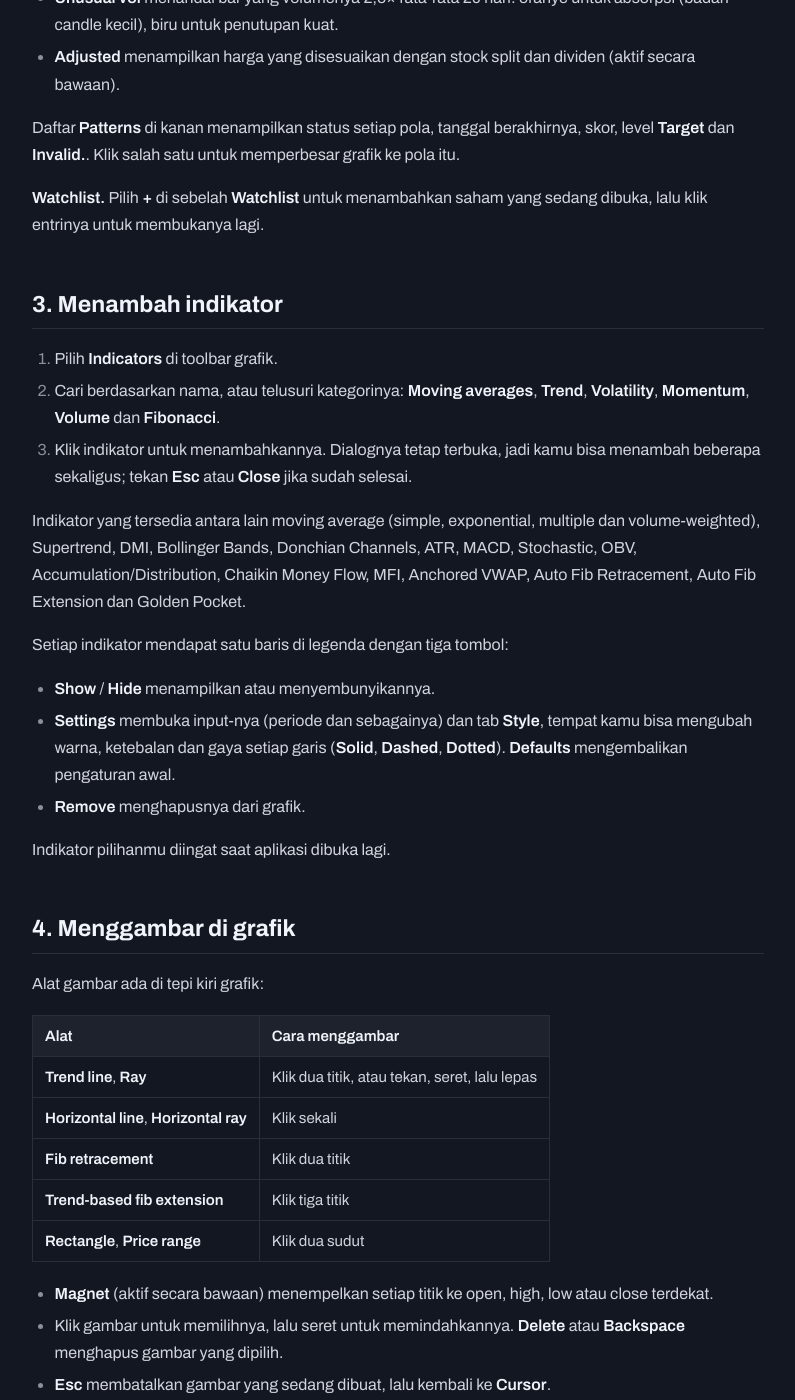
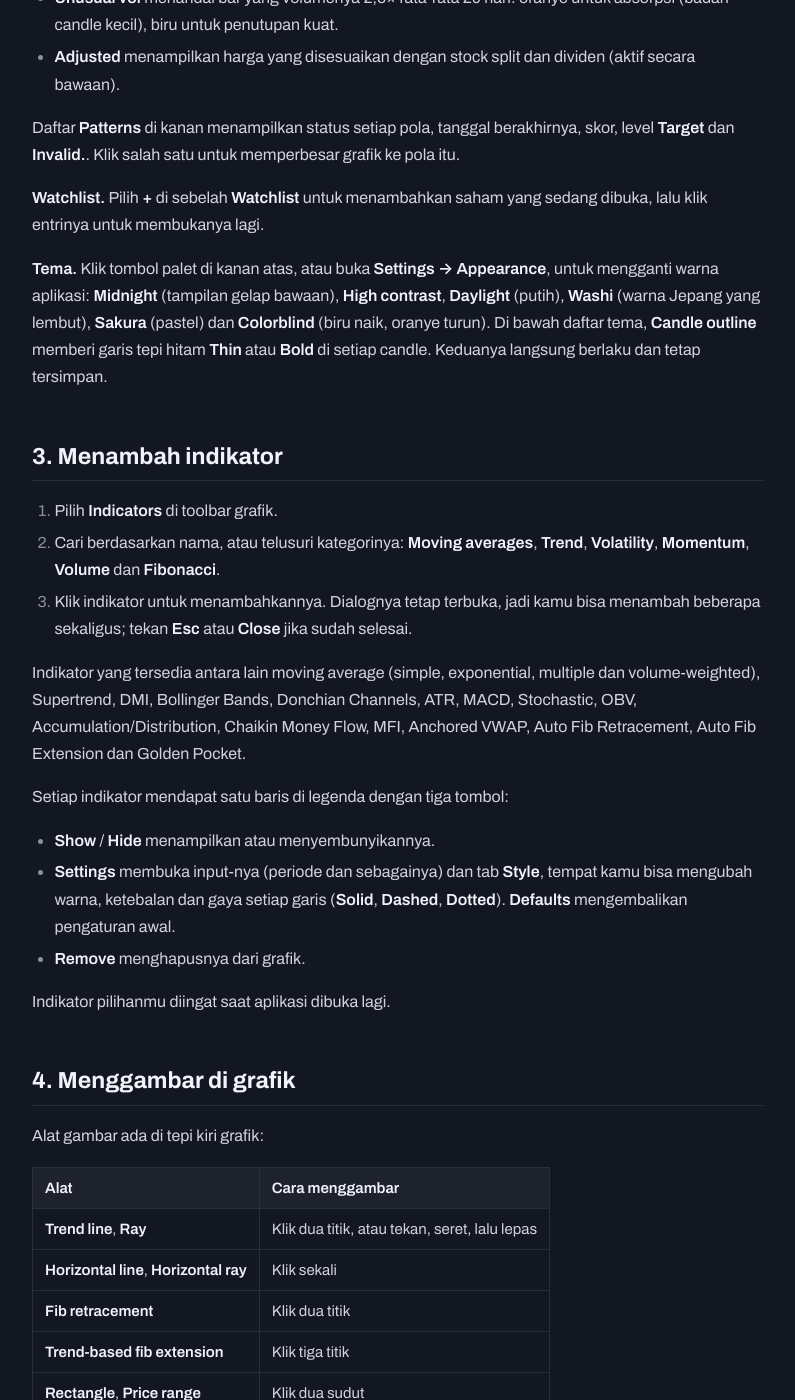
Before and after one commit to anggakawa/chartwizard-releases, a Jekyll site: the page built from TUTORIALS-ID.md, in a window 1280 px wide and 1400 px high, scrolled down 1695 px. Shown: the whole window, without its empty margins (242-1037 px from the left). Built offline with Jekyll 4.4.1, drawn with Linux system fonts in a browser that asks for light colours; our own code applies the rules of GitHub Pages for plain Markdown files; some of the changed text lies outside the part shown.

Commit message:
docs: themes, candle outline and the new Fib drawings for 0.4.2
A new commit also makes Pages deploy again: the 0.4.2 release run built the site with 0.4.2, but deployed it on the same commit as the last deploy, so Pages kept serving 0.4.1.

Co-Authored-By: Claude Opus 5.5 <noreply@anthropic.com>

```diff
--- a/TUTORIALS-ID.md
+++ b/TUTORIALS-ID.md
@@ -59,6 +59,11 @@ Daftar **Patterns** di kanan menampilkan status setiap pola, tanggal berakhirnya
 **Watchlist.** Pilih **+** di sebelah **Watchlist** untuk menambahkan saham yang sedang dibuka, lalu klik entrinya untuk
 membukanya lagi.
 
+**Tema.** Klik tombol palet di kanan atas, atau buka **Settings → Appearance**, untuk mengganti warna aplikasi:
+**Midnight** (tampilan gelap bawaan), **High contrast**, **Daylight** (putih), **Washi** (warna Jepang yang lembut),
+**Sakura** (pastel) dan **Colorblind** (biru naik, oranye turun). Di bawah daftar tema, **Candle outline** memberi garis
+tepi hitam **Thin** atau **Bold** di setiap candle. Keduanya langsung berlaku dan tetap tersimpan.
+
 ## 3. Menambah indikator
 
 1. Pilih **Indicators** di toolbar grafik.
@@ -96,6 +101,8 @@ Alat gambar ada di tepi kiri grafik:
 - Klik gambar untuk memilihnya, lalu seret untuk memindahkannya. **Delete** atau **Backspace** menghapus gambar yang
   dipilih.
 - **Esc** membatalkan gambar yang sedang dibuat, lalu kembali ke **Cursor**.
+- Gambar yang dipilih menampilkan harga titik-titiknya di sumbu harga dan tanggalnya di sumbu waktu.
+- **Fib retracement** dan **Trend-based fib extension** menggambar level seperti TradingView, dengan setiap pita diarsir.
 - **Hide drawings** menyembunyikan gambar tanpa menghapusnya. **Remove all drawings** menghapus semua gambar di saham
   ini, setelah meminta konfirmasi.
 
--- a/_data/i18n.yml
+++ b/_data/i18n.yml
@@ -57,7 +57,8 @@ id:
         Grafik harian BBCA di Chartwizard dengan pola double bottom yang ditemukan otomatis, target dan level invalidasinya, volume, RSI dan daftar pola.
       body: >-
         Candlestick, volume dan RSI, indikator seperti MACD, Bollinger Bands dan Supertrend, alat gambar, serta pola
-        yang ditemukan otomatis: pola klasik, support/resistance, pola candlestick dan divergensi RSI.
+        yang ditemukan otomatis: pola klasik, support/resistance, pola candlestick dan divergensi RSI. Pilih dari enam
+        tema warna, dari gelap sampai pastel.
     - title: Scanner
       tab: Scanner
       shot: scanner
@@ -179,7 +180,8 @@ en:
         A daily BBCA chart in Chartwizard with an automatically found double bottom, its target and invalidation level, volume, RSI and the pattern list.
       body: >-
         Candles, volume and RSI, indicators such as MACD, Bollinger Bands and Supertrend, drawing tools, and patterns
-        found automatically: classic patterns, support/resistance, candlestick patterns and RSI divergences.
+        found automatically: classic patterns, support/resistance, candlestick patterns and RSI divergences. Pick from
+        six colour themes, from dark to pastel.
     - title: Scanner
       tab: Scanner
       shot: scanner
```
Also changed, not shown: TUTORIALS.md (+7 -0 lines).
